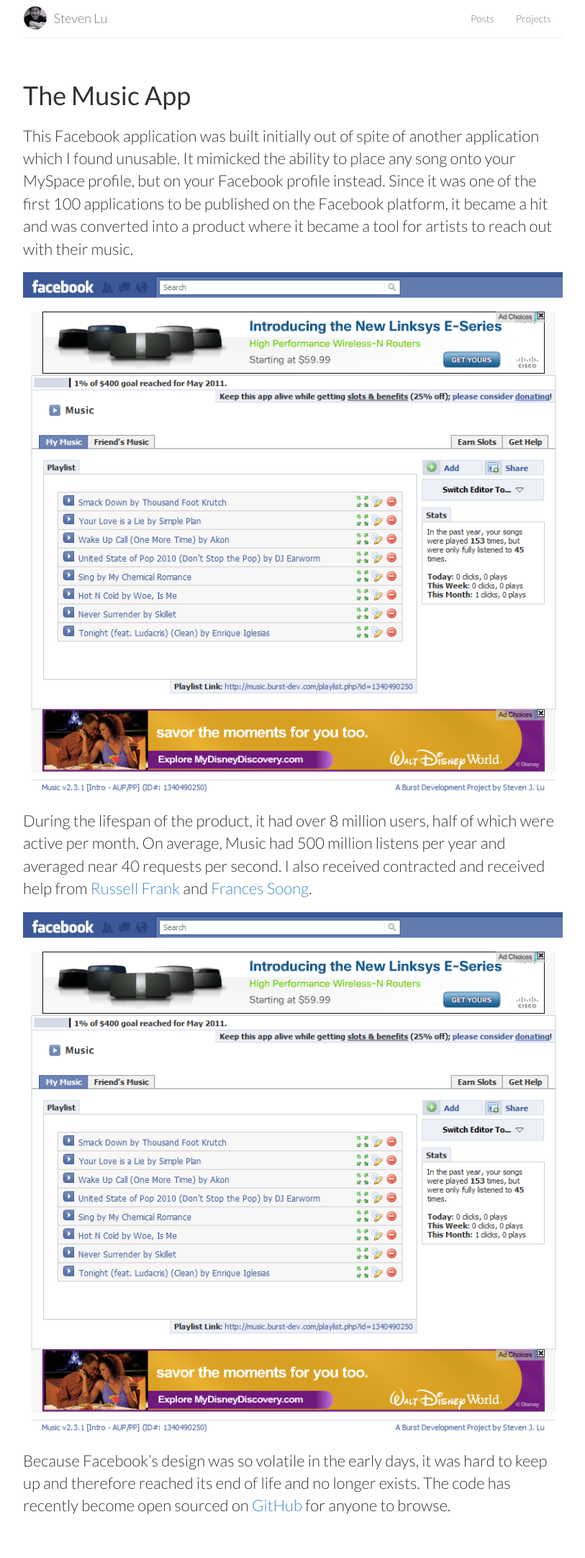
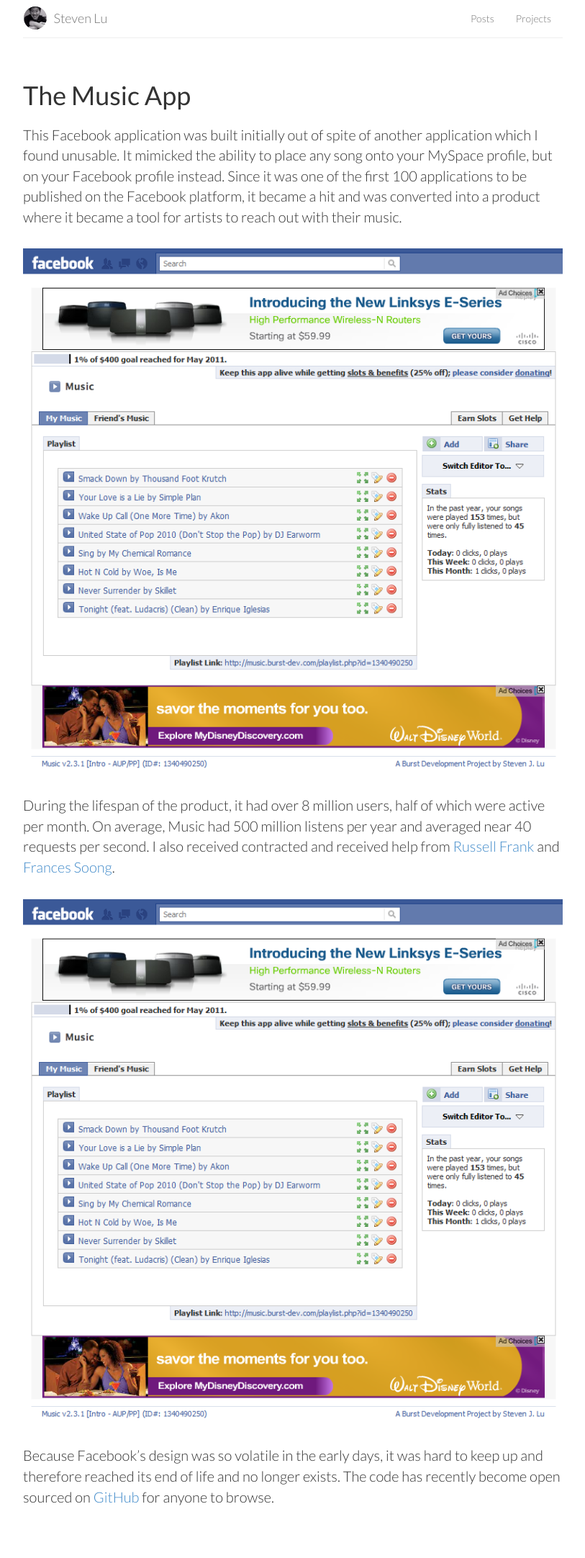
Before and after one commit to sjlu/sjlu.github.io, a Jekyll site: the page built from projects/music/index.md, in a window 1280 px wide. Shown: the whole page at 72% size, without its empty margins (233-1046 px from the left). Built offline with Jekyll 4.4.1, drawn with Linux system fonts in a browser that asks for light colours.

Commit message:
Fixing project styles

```diff
--- a/css/main.scss
+++ b/css/main.scss
@@ -113,14 +113,14 @@
   }
 
   .project-content {
-    font-size: 22px;
+    font-size: 20px;
 
     p {
       margin-bottom: 17px;
     }
 
     img {
-      margin: 10px 0;
+      margin: 30px 0;
       display: block;
       max-width: 100%;
       height: auto;
```
